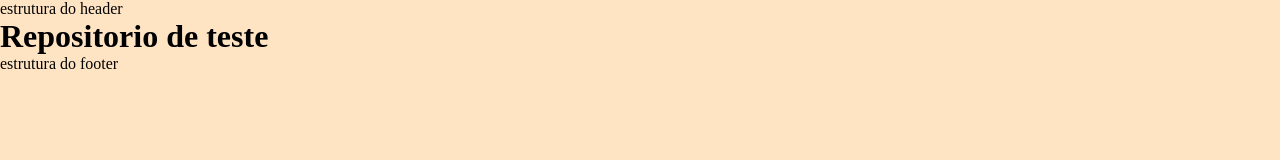
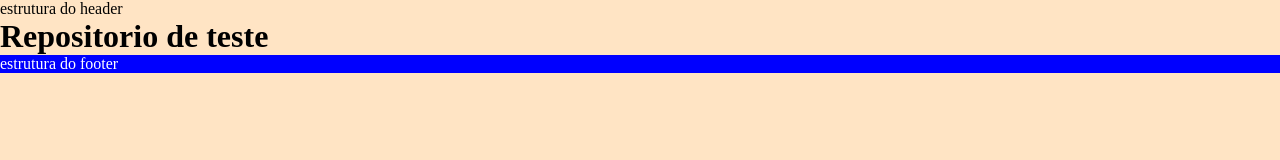
Before and after one commit to clebsonpessoa/repositorio-teste, a plain HTML site: page index.html in a window 1280 px wide. Drawn offline with Linux system fonts and the light colour scheme.

Commit message:
estilizando o footer

```diff
--- a/styles.css
+++ b/styles.css
@@ -7,3 +7,8 @@
 body {
     background-color: bisque;
 }
+
+.footer {
+    background-color: blue;
+    color: #fff;
+}
```
